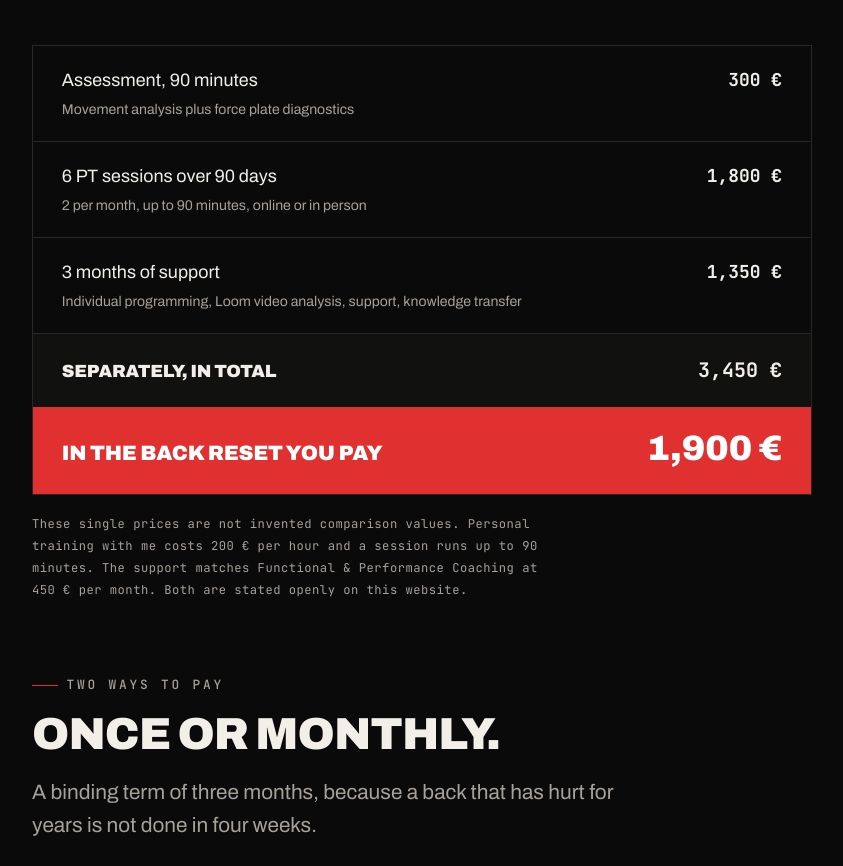
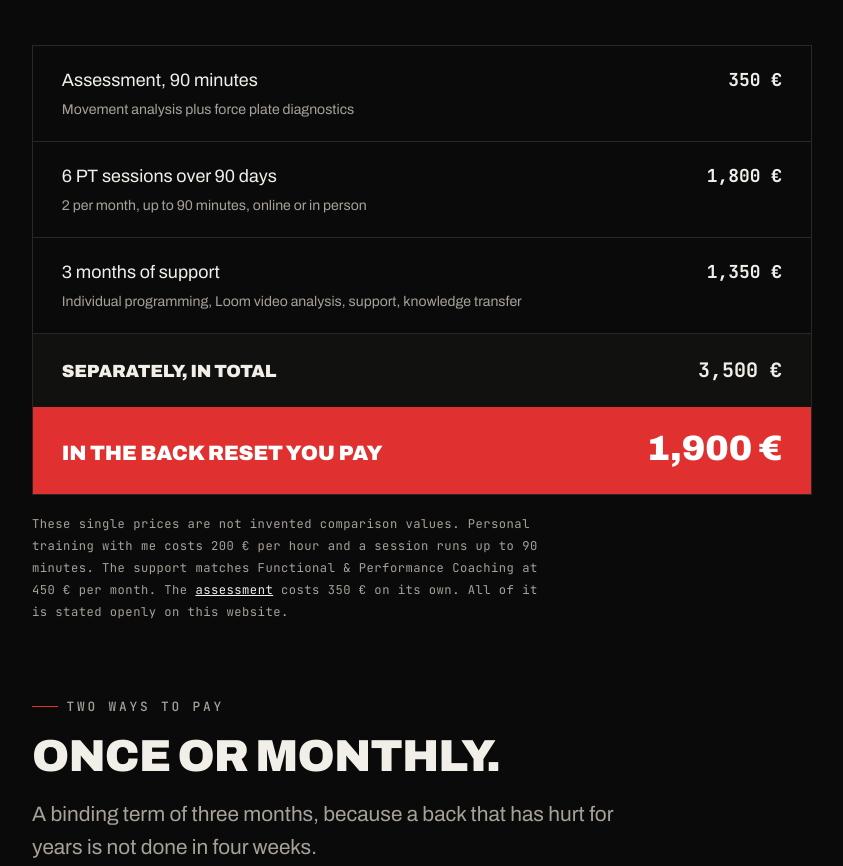
Before and after one commit to tayfunctional/tayfunctional.github.io, a plain HTML site: page en/back-reset.html in a window 1280 px wide. Shown: the part 10865-11731 px from the top of the page, without its empty margins (44-887 px from the left). Drawn offline with Linux system fonts and the light colour scheme.

Commit message:
Rücken-Reset: Assessment im Wertestapel auf 350 € angeglichen
Co-Authored-By: Claude Opus 5.5 <noreply@anthropic.com>
Claude-Session: https://claude.ai/code/session_018Kzvh2FPkdRDnjAnDtcNgD

```diff
--- a/en/back-reset.html
+++ b/en/back-reset.html
@@ -727,13 +727,13 @@ section{position:relative}
       </div>
 
       <div class="stack reveal">
-        <div class="srow"><div class="item">Assessment, 90 minutes<small>Movement analysis plus force plate diagnostics</small></div><div class="val">300 €</div></div>
+        <div class="srow"><div class="item">Assessment, 90 minutes<small>Movement analysis plus force plate diagnostics</small></div><div class="val">350 €</div></div>
         <div class="srow"><div class="item">6 PT sessions over 90 days<small>2 per month, up to 90 minutes, online or in person</small></div><div class="val">1,800 €</div></div>
         <div class="srow"><div class="item">3 months of support<small>Individual programming, Loom video analysis, support, knowledge transfer</small></div><div class="val">1,350 €</div></div>
-        <div class="srow sum"><div class="item">Separately, in total</div><div class="val">3,450 €</div></div>
+        <div class="srow sum"><div class="item">Separately, in total</div><div class="val">3,500 €</div></div>
         <div class="stack-pay"><div class="item">In the Back Reset you pay</div><div class="val">1,900 €</div></div>
       </div>
-      <p class="stack-note reveal">These single prices are not invented comparison values. Personal training with me costs 200 € per hour and a session runs up to 90 minutes. The support matches Functional &amp; Performance Coaching at 450 € per month. Both are stated openly on this website.</p>
+      <p class="stack-note reveal">These single prices are not invented comparison values. Personal training with me costs 200 € per hour and a session runs up to 90 minutes. The support matches Functional &amp; Performance Coaching at 450 € per month. The <a href="assessment.html" style="color:var(--bone);text-decoration:underline">assessment</a> costs 350 € on its own. All of it is stated openly on this website.</p>
 
       <div class="sec-head reveal" style="margin-top:4rem">
         <span class="eyebrow">Two ways to pay</span>
```
Also changed, not shown: ruecken-reset.html (+3 -3 lines).
